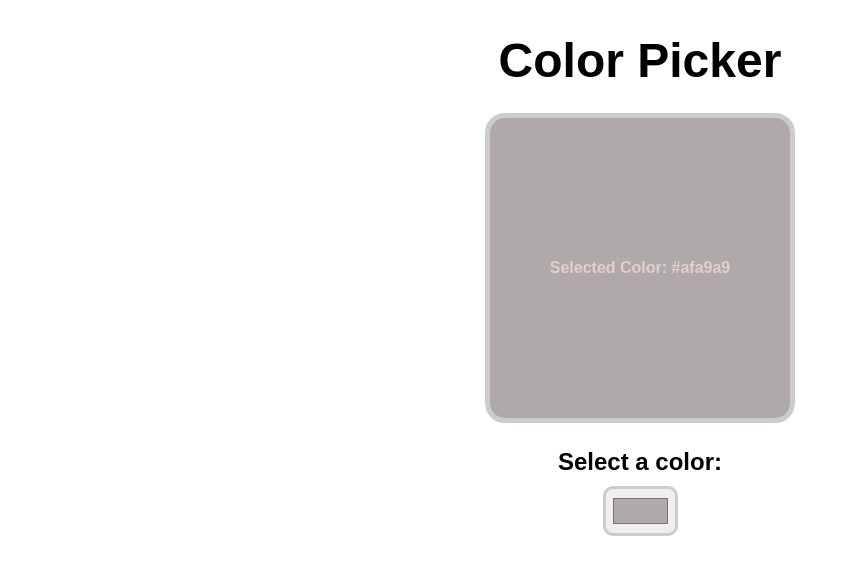
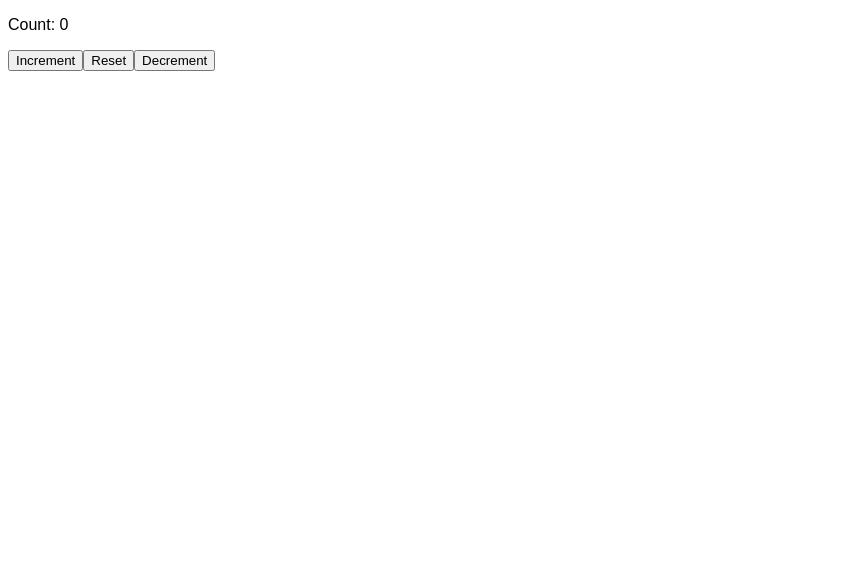
Before and after one commit to DhoniPraneeth/React, a React (Vite) app: page / in a window 1280 px wide. Shown: the top 574 px of the page, without its empty margins (0-850 px from the left). Built offline with nearby package versions, Linux system fonts and the light colour scheme.

Commit message:
learned abt Updater function

```diff
--- a/src/App.jsx
+++ b/src/App.jsx
@@ -1,7 +1,7 @@
-import ColorPicker from "./ColorPicker";
+import Counter from "./Counter";
 function App() {
    return (
-      <ColorPicker/>
+      <Counter/>
    );
 }
 export default App
--- /dev/null
+++ b/src/Counter.jsx
@@ -0,0 +1,32 @@
+/*Updater function=>A function passed as an argument to setState() ususally.
+                    ex.setAge(age->age+1)
+                    Allow for safe updates based on the previous state.
+                    Used with multiple state updates and asynchronous functions
+                    Good practice to use updater functions
+*/
+import React,{useState} from 'react';
+function Counter(){
+    const [count,setCount]=useState(0);
+    function handleIncrement(){
+        setCount(prevCount=>prevCount+1);
+        setCount(prevCount=>prevCount+1);
+        setCount(prevCount=>prevCount+1);
+    }
+    function handleDecrement(){
+        setCount(c=>c-1);
+        setCount(c=>c-1);
+        setCount(c=>c-1);
+    }
+    function reset(){
+        setCount(0);
+    }
+    return (<>
+        <div>
+            <p>Count: {count}</p>
+            <button onClick={handleIncrement}>Increment</button>
+            <button onClick={reset}>Reset</button>
+            <button onClick={handleDecrement}>Decrement</button>
+        </div>
+    </>);
+}
+export default Counter;
```
